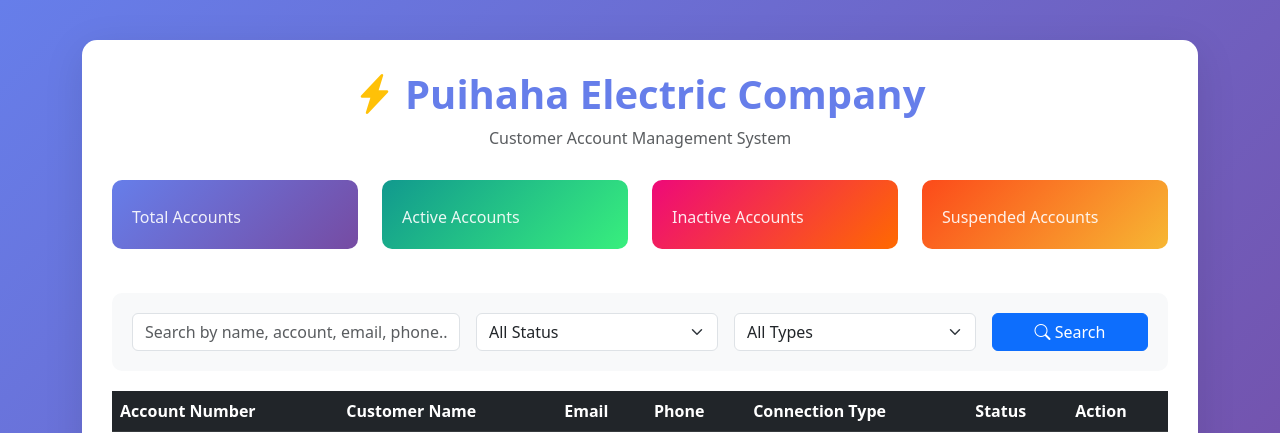
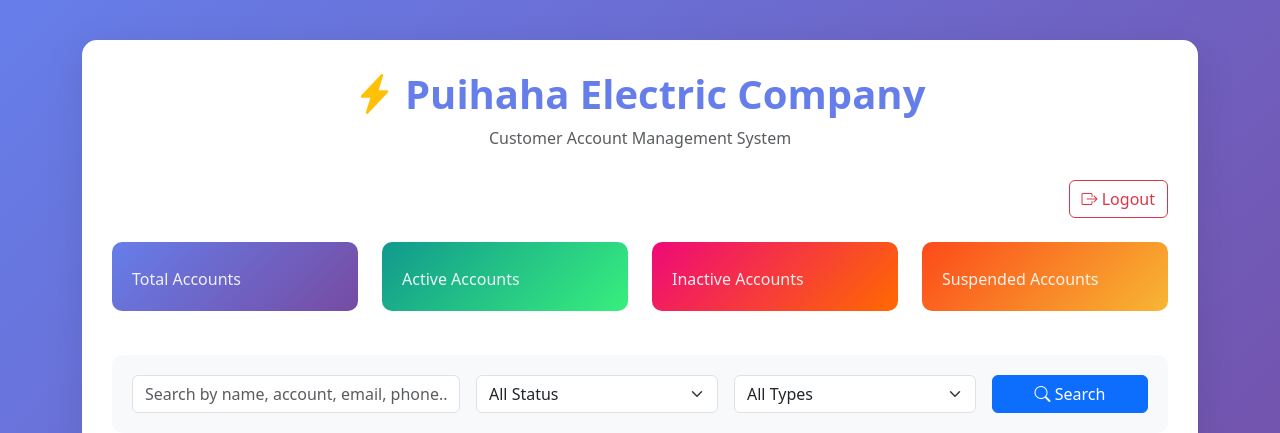
Before and after one commit to Dr3w-Designs/electric_company_dejesus, a CodeIgniter 4 app: the page made by app/Views/accounts/index.php in a window 1280 px wide. Shown: the top 433 px of the page. Run offline with PHP 8.4 and a stand-in for CodeIgniter, Linux system fonts and the light colour scheme; the template is opened without the code that fills it, so the values that code supplies are empty; some libraries are stand-ins or nearby versions.

Commit message:
logout button added

```diff
--- a/app/Controllers/Auth.php
+++ b/app/Controllers/Auth.php
@@ -52,7 +52,7 @@ class Auth extends BaseController
     {
         session()->destroy();
 
-        return redirect()->to(base_url('login'))
+        return redirect()->to(base_url('home'))
             ->with('success', 'You have been logged out.');
     }
 }
--- a/app/Views/accounts/index.php
+++ b/app/Views/accounts/index.php
@@ -75,6 +75,15 @@
             <div class="header-section">
                 <h1><i class="bi bi-lightning-charge-fill text-warning"></i> Puihaha Electric Company</h1>
                 <p class="text-muted">Customer Account Management System</p>
+            </div>
+
+            <div class="d-flex justify-content-end mb-4">
+                <form method="POST" action="<?= base_url('logout') ?>">
+                    <?= csrf_field() ?>
+                    <button type="submit" class="btn btn-outline-danger">
+                        <i class="bi bi-box-arrow-right"></i> Logout
+                    </button>
+                </form>
             </div>
 
             <!-- Statistics Cards -->
```
Also changed, not shown: 1 other file.
